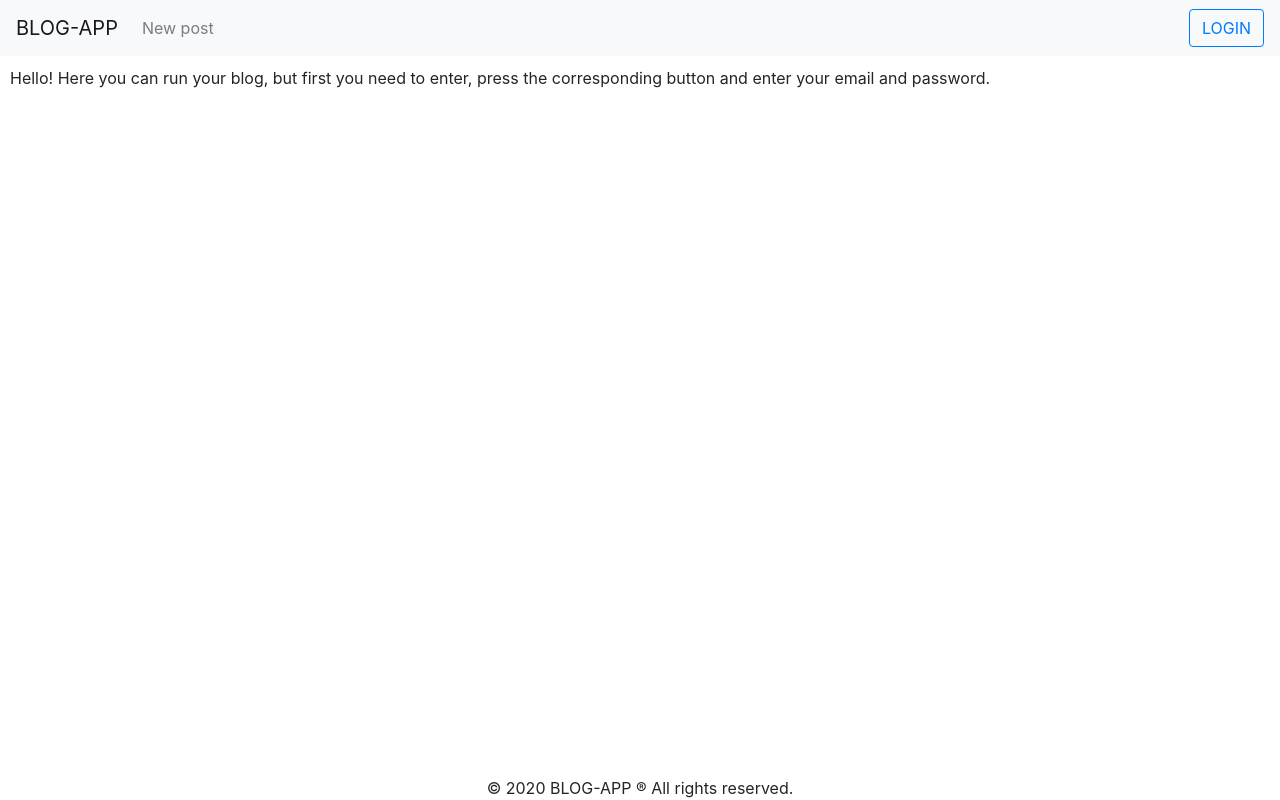
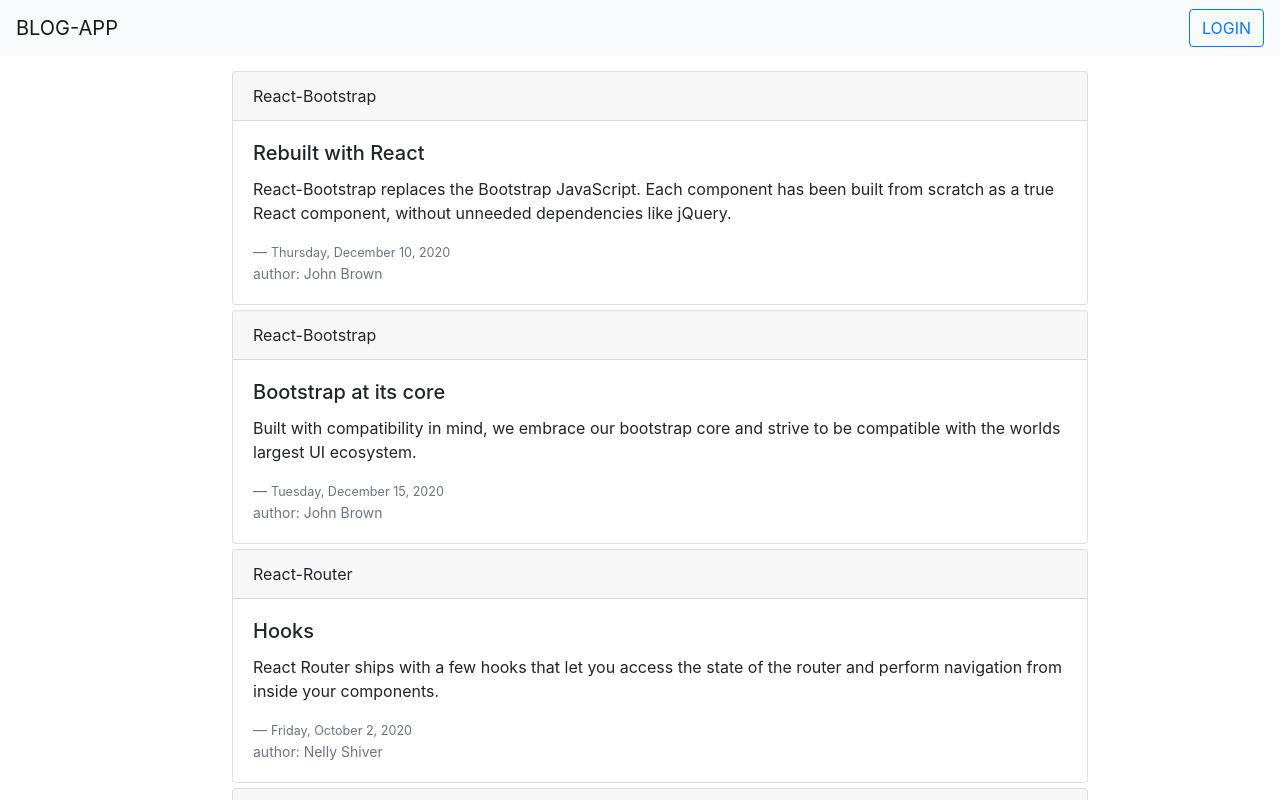
Before and after one commit to Yauhen-Seliukou/blog-app, a React (Create React App) app: page / in a window 1280 px wide. Shown: the top 800 px of the page. Built offline with nearby package versions, Linux system fonts and the light colour scheme.

Commit message:
fix output data, add output all post in first page

```diff
--- a/src/components/Card.jsx
+++ b/src/components/Card.jsx
@@ -1,5 +1,5 @@
 import React, { useState } from "react";
-import { useDispatch } from "react-redux";
+import { useSelector, useDispatch } from "react-redux";
 import { Card } from 'react-bootstrap';
 import WindowCreateOrChangeCard from "../components/WindowCreateOrChangeCard";
 import './Card.scss';
@@ -17,6 +17,7 @@
     const [modalShow, setModalShow] = React.useState(false);
     const options = { weekday: 'long', year: 'numeric', month: 'long', day: 'numeric' };
     const dispatch = useDispatch();
+    const isLogin = useSelector(state => state.dataUser.isLogin);
 
     function onClickChange(e) {
         e.preventDefault();
@@ -38,10 +39,12 @@
                         <span className="date-card">{new Intl.DateTimeFormat('en-US', options).format(new Date(date))}</span><br />
                         author: {author}
                     </footer>
-                    <div className="buttonPosition">
+                   {isLogin ?
+                   <div className="buttonPosition">
                         <Card.Link onClick={onClickChange} href="#">Change</Card.Link>
                         <Card.Link onClick={onClickRemove}  href="#">Remove</Card.Link>
                     </div>
+                    : ''}
                 </Card.Body>
             </Card>
             <WindowCreateOrChangeCard post={props.post} show={modalShow} onHide={() => setModalShow(false)}/>
--- a/src/components/header/Header.jsx
+++ b/src/components/header/Header.jsx
@@ -1,5 +1,6 @@
-import React from 'react';
-import { Navbar, Nav, Button } from 'react-bootstrap';
+import React from "react";
+import { useSelector } from "react-redux";
+import { Navbar, Nav } from "react-bootstrap";
 import BtnLogInOut from "../BtnLogInOut";
 import InfoUser from "../InfoUser";
 import WindowCreateOrChangeCard from "../WindowCreateOrChangeCard";
@@ -7,6 +8,7 @@
 
 function Header() {
     const [modalShow, setModalShow] = React.useState(false);
+    const user = useSelector(state => state.dataUser.user);
 
     function onClickChange(e) {
         e.preventDefault();
@@ -17,7 +19,7 @@
         <Navbar bg="light" variant="light">
         <Navbar.Brand href="#home">BLOG-APP</Navbar.Brand>
             <Nav className="mr-auto">
-                <Nav.Link href="#" onClick={onClickChange}>New post</Nav.Link>
+                {user ? <Nav.Link href="#" onClick={onClickChange}>New post</Nav.Link> : ""}
             </Nav>
             <InfoUser />
             <BtnLogInOut />
--- a/src/mocks/posts.js
+++ b/src/mocks/posts.js
@@ -1,7 +1,7 @@
 const posts = [
     {
         title: 'Rebuilt with React',
-        date: '10.12.2020',
+        date: '12.10.2020',
         author: 'John Brown',
         authorID: '1',
         postID: '1',
@@ -11,7 +11,7 @@
 
     {
         title: 'Bootstrap at its core',
-        date: '14.12.2020',
+        date: '12.15.2020',
         author: 'John Brown',
         authorID: '1',
         postID: '2',
@@ -21,7 +21,7 @@
 
     {
         title: 'Hooks',
-        date: '02.10.2020',
+        date: '10.02.2020',
         author: 'Nelly Shiver',
         authorID: '2',
         postID: '3',
@@ -31,7 +31,7 @@
 
     {
         title: 'useHistory',
-        date: '05.10.2020',
+        date: '10.05.2020',
         author: 'Nelly Shiver',
         authorID: '2',
         postID: '4',
@@ -41,7 +41,7 @@
 
     {
         title: 'useLocation',
-        date: '08.01.2021',
+        date: '01.08.2021',
         author: 'Peter Power',
         authorID: '3',
         postID: '5',
@@ -51,7 +51,7 @@
 
     {
         title: 'Quick Start',
-        date: '20.01.2021',
+        date: '01.20.2021',
         author: 'Jessy Lodcer',
         authorID: '4',
         postID: '6',
@@ -61,7 +61,7 @@
 
     {
         title: 'Installation',
-        date: '15.12.2020',
+        date: '12.13.2020',
         author: 'Jessy Lodcer',
         authorID: '4',
         postID: '7',
--- a/src/pages/FirstPage.jsx
+++ b/src/pages/FirstPage.jsx
@@ -1,13 +1,21 @@
 import React from 'react';
+import { Container, Col, Row } from 'react-bootstrap';
+import Card from "../components/Card";
+import './Home.scss';
+import posts from "../mocks/posts";
 
 function FirstPage() {
     return (
         <div>
-            <p>
-                Hello! Here you can run your blog,
-                but first you need to enter, press the corresponding
-                button and enter your email and password.
-            </p>
+            <Container>
+            <Row>
+                <Col xs={12}>
+                    <ul>
+                        {posts ? posts.map(post => <li key={post.postID}><Card post={post}/></li>) : ''}
+                    </ul>
+                </Col>
+            </Row>
+        </Container>
         </div>
     );
 }
```
Also changed, not shown: src/store/reducers/fetchAllPosts.js (added, +8 -0 lines).
